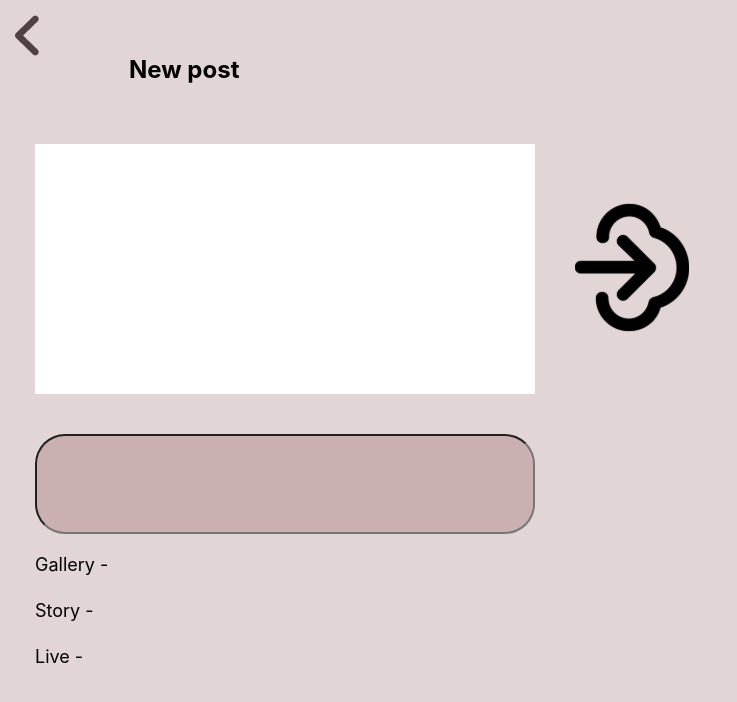
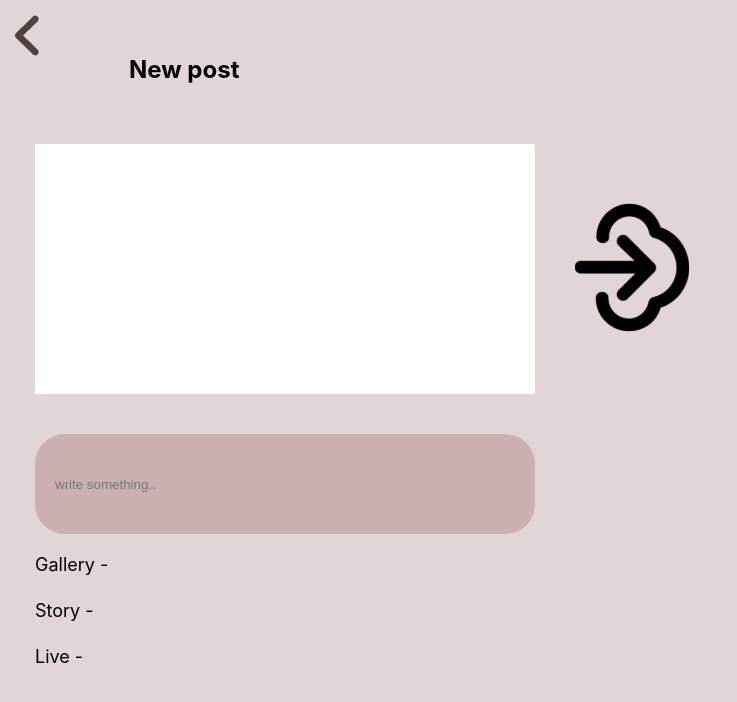
Before and after one commit to bharatrnair/socius-all, a React (Create React App) app: page /post in a window 1280 px wide. Shown: the top 702 px of the page, without its empty margins (0-737 px from the left). Built offline with nearby package versions, Linux system fonts and the light colour scheme.

Commit message:
commit-post-caption change

```diff
--- a/src/components/Post.css
+++ b/src/components/Post.css
@@ -24,6 +24,7 @@
   }
   .postingCaption{
     height: 100px;
+    border: none;
     background-color: #CAB0B0;
     border-radius: 30px;
     padding: 20px;
--- a/src/components/Post.jsx
+++ b/src/components/Post.jsx
@@ -28,7 +28,7 @@ const Post = () => {
                 </div>
             </div>
             <div className="post-footer">
-           <input type="text" className='postingCaption'/>
+           <input type="text" className='postingCaption' placeholder='write something..'/>
             <div className="postFrom-section">
                 <div className="postFrom-gallery">
                   <p>Gallery - </p>
```
